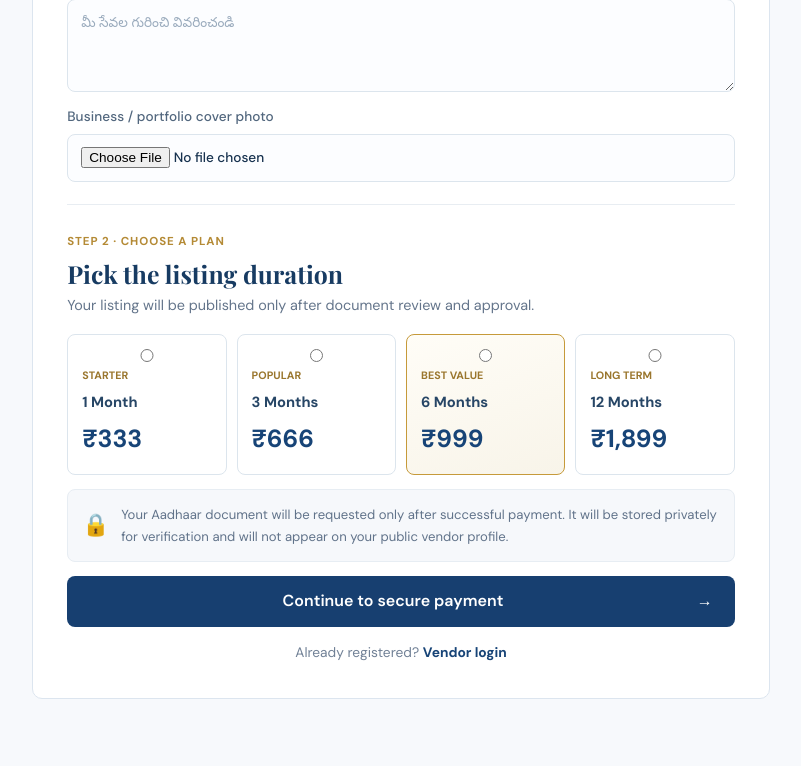
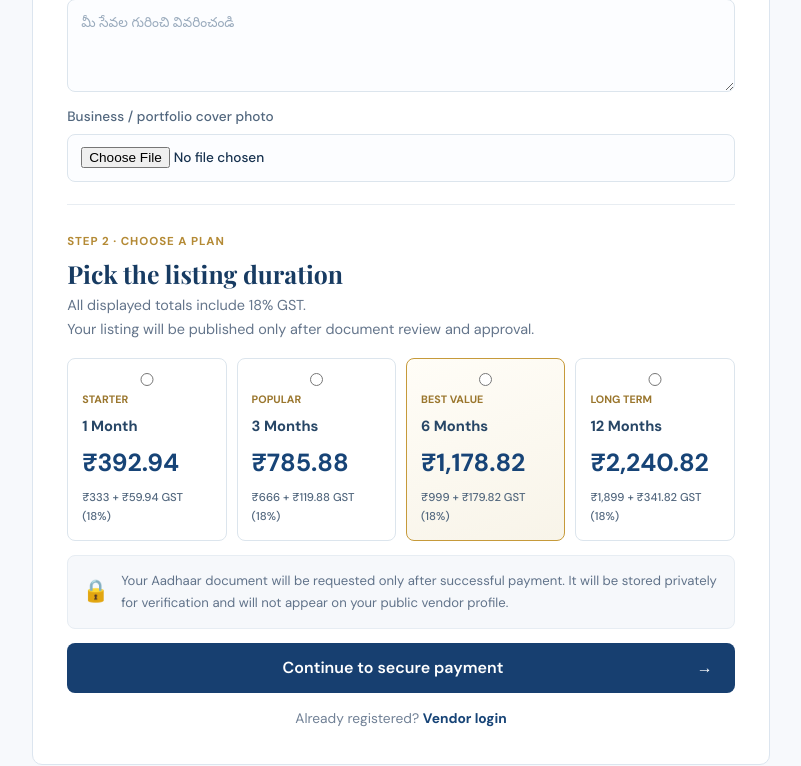
Before and after one commit to verbaspvtltd-star/ShubhaVedika, a Flask app: page /register-vendor in a window 1280 px wide. Shown: the part 1340-2106 px from the top of the page, without its empty margins (83-884 px from the left). Run offline with Flask 3, Linux system fonts and the light colour scheme; data comes from the database, SQL or seed files in the repository; some libraries are stand-ins or nearby versions.

Commit message:
Add 18 percent GST to subscription payments

```diff
--- a/app.py
+++ b/app.py
@@ -16,7 +16,22 @@ os.makedirs(PUBLIC_UPLOAD_DIR, exist_ok=True)
 os.makedirs(PRIVATE_UPLOAD_DIR, exist_ok=True)
 IMG_EXT = {'jpg','jpeg','png','webp'}
 PROOF_EXT = {'pdf','jpg','jpeg','png','webp'}
-PLANS = {1: {'name':'1 Month','days':30,'amount':33300}, 3:{'name':'3 Months','days':90,'amount':66600}, 6:{'name':'6 Months','days':180,'amount':99900}, 12:{'name':'12 Months','days':365,'amount':189900}}
+# Subscription prices are stored in paise. GST is calculated server-side at 18%.
+PLAN_BASE_AMOUNTS = {1: 33300, 3: 66600, 6: 99900, 12: 189900}
+PLANS = {
+    months: {
+        'name': name, 'days': days,
+        'base_amount': base_amount,
+        'gst_amount': round(base_amount * 18 / 100),
+        'amount': base_amount + round(base_amount * 18 / 100)
+    }
+    for months, name, days, base_amount in [
+        (1, '1 Month', 30, PLAN_BASE_AMOUNTS[1]),
+        (3, '3 Months', 90, PLAN_BASE_AMOUNTS[3]),
+        (6, '6 Months', 180, PLAN_BASE_AMOUNTS[6]),
+        (12, '12 Months', 365, PLAN_BASE_AMOUNTS[12])
+    ]
+}
 
 
 
@@ -200,18 +215,36 @@ def vendor_register():
     vals=vendor_values(f,save_public_image(request.files.get('image')))
     vid=execute("""INSERT INTO vendors (name_en,name_te,category_id,city_id,locality,description_en,description_te,price_from,price_unit,phone,whatsapp,email,image,status,plan_status,verification_status,access_token_hash)
       VALUES (%s,%s,%s,%s,%s,%s,%s,%s,%s,%s,%s,%s,%s,'pending','pending','pending',%s)""", vals[:13]+(token_hash,))
-    return jsonify(ok=True,vendor_id=vid,vendor_token=token,plan_months=months,amount=PLANS[months]['amount'],plan_name=PLANS[months]['name']),201
+    return jsonify(ok=True,vendor_id=vid,vendor_token=token,plan_months=months,amount=PLANS[months]['amount'],base_amount=PLANS[months]['base_amount'],gst_amount=PLANS[months]['gst_amount'],plan_name=PLANS[months]['name']),201
 
 def vendor_values(f,image):
     price=f.get('price_from'); unit=f.get('price_unit') if f.get('price_unit') in ('per_plate','per_day','per_event','onwards') else 'onwards'
     return (clean(f.get('name_en'),150),clean(f.get('name_te'),150) or None,int(f.get('category_id') or 1),int(f.get('city_id') or 1),clean(f.get('locality'),120),clean(f.get('description_en'),2000),clean(f.get('description_te'),2000),int(price) if price and price.isdigit() else None,unit,clean(f.get('phone'),20),clean(f.get('whatsapp'),20),clean(f.get('email'),120),image)
 
-# Razorpay: set RAZORPAY_KEY_ID and RAZORPAY_KEY_SECRET in deployment environment.
+# Razorpay credentials are read directly from the running process environment.
+# Add RAZORPAY_KEY_ID and RAZORPAY_KEY_SECRET to the Render web service environment.
+def get_razorpay_credentials():
+    key_id = (os.getenv('RAZORPAY_KEY_ID') or '').strip()
+    key_secret = (os.getenv('RAZORPAY_KEY_SECRET') or '').strip()
+    return key_id, key_secret
+
 def razorpay_client():
-    try: import razorpay
-    except ImportError: return None
-    if not Config.RAZORPAY_KEY_ID or not Config.RAZORPAY_KEY_SECRET: return None
-    return razorpay.Client(auth=(Config.RAZORPAY_KEY_ID,Config.RAZORPAY_KEY_SECRET))
+    try:
+        import razorpay
+    except ImportError:
+        app.logger.exception('Razorpay SDK is not installed.')
+        return None
+
+    key_id, key_secret = get_razorpay_credentials()
+    if not key_id or not key_secret:
+        app.logger.error('Razorpay credentials are missing from the service environment.')
+        return None
+
+    try:
+        return razorpay.Client(auth=(key_id, key_secret))
+    except Exception:
+        app.logger.exception('Unable to initialize Razorpay client.')
+        return None
 
 @app.post('/api/payment/order')
 def payment_order():
@@ -222,9 +255,10 @@ def payment_order():
     client=razorpay_client()
     if not client: return jsonify(error='Razorpay is not configured. Add RAZORPAY_KEY_ID and RAZORPAY_KEY_SECRET to the server environment.'),503
     plan=PLANS[months]
-    order=client.order.create({'amount':plan['amount'],'currency':'INR','receipt':f'sv-{vid}-{uuid.uuid4().hex[:10]}','notes':{'vendor_id':str(vid),'plan_months':str(months)}})
+    order=client.order.create({'amount':plan['amount'],'currency':'INR','receipt':f'sv-{vid}-{uuid.uuid4().hex[:10]}','notes':{'vendor_id':str(vid),'plan_months':str(months),'base_amount_paise':str(plan['base_amount']),'gst_amount_paise':str(plan['gst_amount']),'gst_rate':'18%'}})
     execute('INSERT INTO payments (vendor_id,plan_months,amount_paise,razorpay_order_id,status) VALUES (%s,%s,%s,%s,\'created\')',(vid,months,plan['amount'],order['id']))
-    return jsonify(order_id=order['id'],amount=plan['amount'],currency='INR',key_id=Config.RAZORPAY_KEY_ID,plan_name=plan['name'])
+    key_id, _ = get_razorpay_credentials()
+    return jsonify(order_id=order['id'],amount=plan['amount'],currency='INR',key_id=key_id,plan_name=plan['name'],base_amount=plan['base_amount'],gst_amount=plan['gst_amount'])
 
 @app.post('/api/payment/verify')
 def payment_verify():
@@ -255,7 +289,7 @@ def payment_verify():
 
 @app.post('/api/payment/webhook')
 def payment_webhook():
-    secret=Config.RAZORPAY_WEBHOOK_SECRET
+    secret=(os.getenv('RAZORPAY_WEBHOOK_SECRET') or '').strip()
     if not secret: return jsonify(error='Webhook secret is not configured'),503
     signature=request.headers.get('X-Razorpay-Signature','')
     expected=hmac.new(secret.encode(),request.get_data(),hashlib.sha256).hexdigest()
--- a/static/js/main.js
+++ b/static/js/main.js
@@ -1,3 +1,4 @@
+
 /* ShubhaVedika front-end */
 const lang = () => localStorage.getItem("lang") || "en";
 const t = k => (I18N[lang()][k] ?? I18N.en[k] ?? k);
@@ -179,6 +180,7 @@ async function startVendorPayment(vendorId,token,months,prefill={}){
     handler:async response=>{try{await post("/api/payment/verify",{vendor_id:vendorId,vendor_token:token,razorpay_order_id:response.razorpay_order_id,razorpay_payment_id:response.razorpay_payment_id,razorpay_signature:response.razorpay_signature});location.href="/vendor-verification";}catch(err){toast(err.message,true);}},
     modal:{ondismiss:()=>toast("Payment was not completed. You can try again from your vendor dashboard.",true)}});rz.open();
 }
+
 async function initRegister() {
   const meta=await loadMeta();
   $("#rCat").innerHTML=meta.categories.map(c=>`<option value="${c.id}">${esc(pick(c,"name"))}</option>`).join("");
@@ -198,6 +200,7 @@ async function initRegister() {
     finally{if(btn){btn.disabled=false;btn.textContent="Continue to secure payment →";}}
   };
 }
+
 async function initVendorVerification(){
   const token=localStorage.getItem("sv_vendor_token");
   if(!token){location.href="/vendor-login";return;}
@@ -219,6 +222,7 @@ async function initVendorVerification(){
     finally{if(btn){btn.disabled=false;btn.textContent="Submit document securely →";}}
   };
 }
+
 async function initVendorAccountSetup(){
   const token=localStorage.getItem("sv_vendor_token");
   if(!token){location.href="/vendor-login";return;}
@@ -234,6 +238,7 @@ async function initVendorAccountSetup(){
     catch(err){toast(err.message,true);btn.disabled=false;btn.textContent="Save password & open dashboard →";}
   };
 }
+
 async function initVendorLogin(){
   $("#vendorLoginForm").onsubmit=async e=>{
     e.preventDefault();const f=Object.fromEntries(new FormData(e.target));
@@ -242,6 +247,7 @@ async function initVendorLogin(){
     catch(err){toast(err.message,true);btn.disabled=false;btn.textContent="Login securely →";}
   };
 }
+
 async function initVendorDashboard(){
   const token=localStorage.getItem("sv_vendor_token"),box=$("#vendorDash");
   if(!token){location.href="/vendor-login";return;}
@@ -269,7 +275,7 @@ async function initVendorDashboard(){
         </div>
         <p class="vendor-enquiry-message"><small>${telugu ? "సందేశం" : "Message"}</small><span>${esc(item.message || "—")}</span></p>
       </article>`).join("") : `<div class="vendor-enquiry-empty"><strong>${emptyTitle}</strong><p>${emptyText}</p></div>`;
-    box.innerHTML=`<h2>${esc(v.name_en)}</h2><div class="dash-grid"><div><small>Listing status</small><b>${esc(v.status)}</b></div><div><small>Subscription</small><b>${esc(v.plan_status)}</b></div><div><small>Plan valid until</small><b>${expiry?expiry.toLocaleDateString("en-IN"):"Not active"}</b></div><div><small>Days remaining</small><b>${days}</b></div><div><small>Enquiry/contact requests</small><b>${d.enquiries}</b></div><div><small>Authenticity verification</small><b>${esc(v.verification_status)}</b></div></div><p class="muted">Payment activates your listing plan. The admin team separately checks your business proof before marking your business as verified.</p><section class="vendor-enquiries-section"><div class="vendor-enquiries-title"><div><h3>${enquiryTitle}</h3><p>${telugu ? "కస్టమర్లు పంపిన వివరాలు" : "Customer contact requests and messages"}</p></div><span class="vendor-enquiry-count">${enquiryItems.length}</span></div><div class="vendor-enquiry-list">${enquiryCards}</div></section><div class="renew-row"><select id="renewPlan"><option value="1">1 Month · ₹333</option><option value="3">3 Months · ₹666</option><option value="6">6 Months · ₹999</option><option value="12">12 Months · ₹1,899</option></select><button class="btn" id="renewBtn">Pay / renew plan</button></div><button class="btn ghost" id="vendorLogout">Sign out on this device</button>`;
+    box.innerHTML=`<h2>${esc(v.name_en)}</h2><div class="dash-grid"><div><small>Listing status</small><b>${esc(v.status)}</b></div><div><small>Subscription</small><b>${esc(v.plan_status)}</b></div><div><small>Plan valid until</small><b>${expiry?expiry.toLocaleDateString("en-IN"):"Not active"}</b></div><div><small>Days remaining</small><b>${days}</b></div><div><small>Enquiry/contact requests</small><b>${d.enquiries}</b></div><div><small>Authenticity verification</small><b>${esc(v.verification_status)}</b></div></div><p class="muted">Payment activates your listing plan. The admin team separately checks your business proof before marking your business as verified.</p><section class="vendor-enquiries-section"><div class="vendor-enquiries-title"><div><h3>${enquiryTitle}</h3><p>${telugu ? "కస్టమర్లు పంపిన వివరాలు" : "Customer contact requests and messages"}</p></div><span class="vendor-enquiry-count">${enquiryItems.length}</span></div><div class="vendor-enquiry-list">${enquiryCards}</div></section><div class="renew-row"><select id="renewPlan"><option value="1">1 Month · ₹392.94 (incl. 18% GST)</option><option value="3">3 Months · ₹785.88 (incl. 18% GST)</option><option value="6">6 Months · ₹1,178.82 (incl. 18% GST)</option><option value="12">12 Months · ₹2,240.82 (incl. 18% GST)</option></select><button class="btn" id="renewBtn">Pay / renew plan</button></div><button class="btn ghost" id="vendorLogout">Sign out on this device</button>`;
     $("#renewBtn").onclick=async()=>{try{await startVendorPayment(localStorage.getItem("sv_vendor_id"),token,$("#renewPlan").value,{name:v.name_en,email:v.email||"",contact:v.phone||""});}catch(err){toast(err.message,true);}};
     $("#vendorLogout").onclick=()=>{localStorage.removeItem("sv_vendor_token");localStorage.removeItem("sv_vendor_id");location.href="/";};
   }catch(e){box.innerHTML=`<p>${esc(e.message)}</p>`;}
--- a/templates/register.html
+++ b/templates/register.html
@@ -26,12 +26,12 @@
       <label class="span2"><span>About your business</span><textarea name="description_en" rows="3" placeholder="Tell customers what makes your service special"></textarea></label>
       <label class="span2"><span>About your business in Telugu</span><textarea name="description_te" rows="3" placeholder="మీ సేవల గురించి వివరించండి"></textarea></label>
       <label class="span2"><span>Business / portfolio cover photo</span><input name="image" type="file" accept="image/jpeg,image/png,image/webp"></label>
-      <div class="span2 plan-section"><span class="eyebrow">STEP 2 · CHOOSE A PLAN</span><h2>Pick the listing duration</h2><p class="muted">Your listing will be published only after document review and approval.</p>
+      <div class="span2 plan-section"><span class="eyebrow">STEP 2 · CHOOSE A PLAN</span><h2>Pick the listing duration</h2><p class="muted">All displayed totals include 18% GST.</p><p class="muted">Your listing will be published only after document review and approval.</p>
         <div class="plan-grid">
-          <label class="plan"><input type="radio" name="plan_months" value="1" required><span>Starter</span><b>1 Month</b><strong>₹333</strong></label>
-          <label class="plan"><input type="radio" name="plan_months" value="3"><span>Popular</span><b>3 Months</b><strong>₹666</strong></label>
-          <label class="plan featured-plan"><input type="radio" name="plan_months" value="6"><span>Best value</span><b>6 Months</b><strong>₹999</strong></label>
-          <label class="plan"><input type="radio" name="plan_months" value="12"><span>Long term</span><b>12 Months</b><strong>₹1,899</strong></label>
+          <label class="plan"><input type="radio" name="plan_months" value="1" required><span>Starter</span><b>1 Month</b><strong>₹392.94</strong><small>₹333 + ₹59.94 GST (18%)</small></label>
+          <label class="plan"><input type="radio" name="plan_months" value="3"><span>Popular</span><b>3 Months</b><strong>₹785.88</strong><small>₹666 + ₹119.88 GST (18%)</small></label>
+          <label class="plan featured-plan"><input type="radio" name="plan_months" value="6"><span>Best value</span><b>6 Months</b><strong>₹1,178.82</strong><small>₹999 + ₹179.82 GST (18%)</small></label>
+          <label class="plan"><input type="radio" name="plan_months" value="12"><span>Long term</span><b>12 Months</b><strong>₹2,240.82</strong><small>₹1,899 + ₹341.82 GST (18%)</small></label>
         </div>
       </div>
       <div class="span2 consent-note"><span class="note-icon">🔒</span><p>Your Aadhaar document will be requested only after successful payment. It will be stored privately for verification and will not appear on your public vendor profile.</p></div>
```
